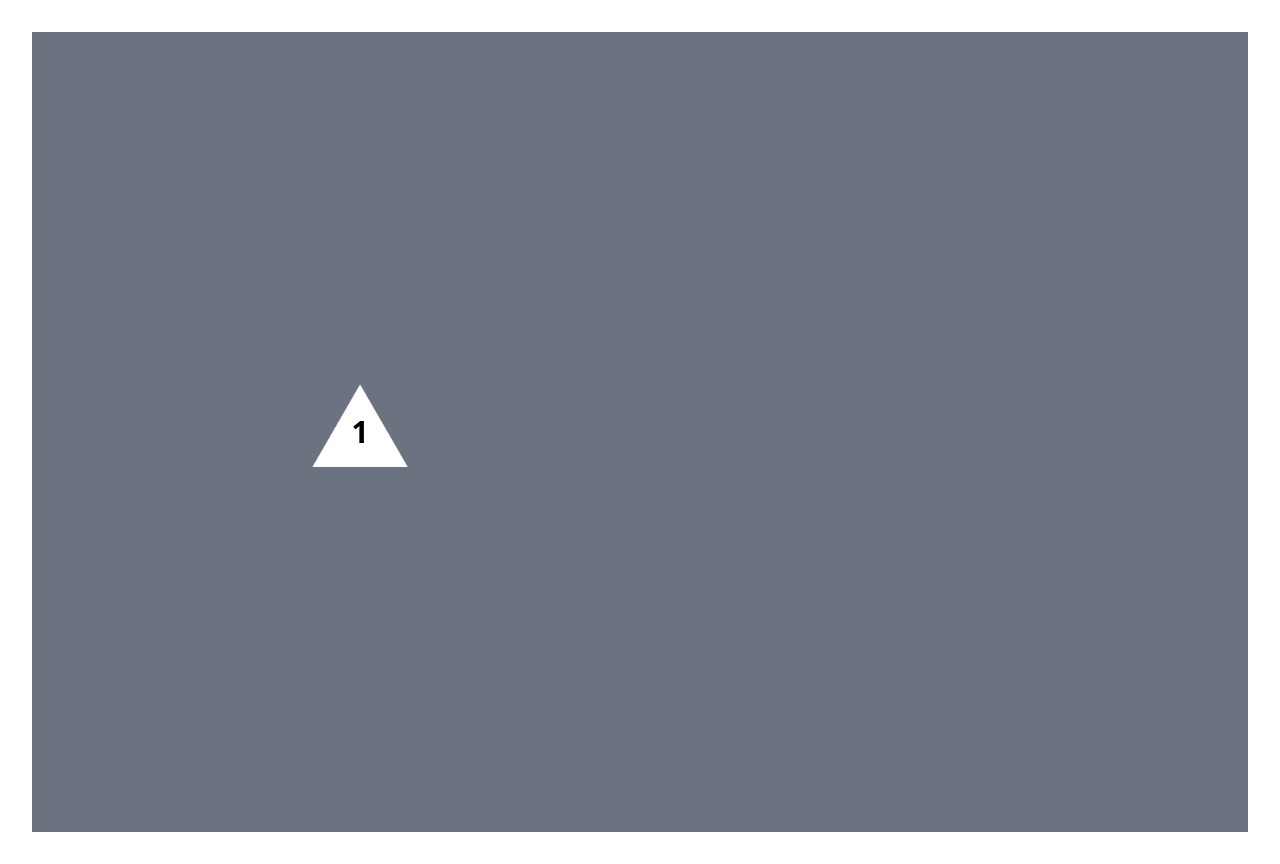
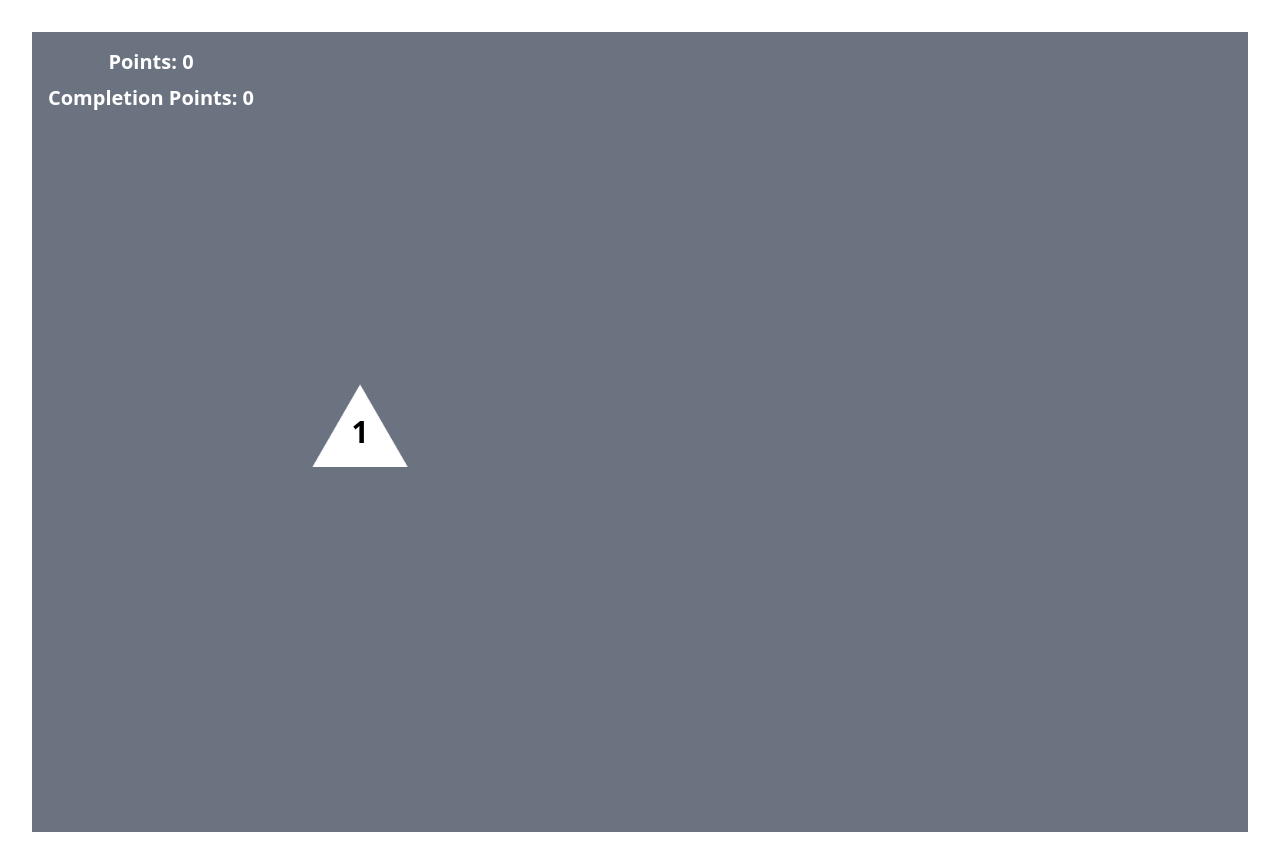
Before and after one commit to PoqaTJ/dice-roller-incremental, a React (Vite) app: page / in a window 1280 px wide. Built offline with nearby package versions, Linux system fonts and the light colour scheme.

Commit message:
Add Points and CompletionPoints

```diff
--- a/src/App.tsx
+++ b/src/App.tsx
@@ -1,13 +1,27 @@
 import './App.css'
 import { DiceSet } from './DiceSet';
+import { GameStateProvider, useGameState } from './GameState';
+
+function CurrencyDisplay() {
+  const { points, completionPoints } = useGameState();
+
+  return (
+    <div className="absolute top-4 left-4 flex flex-col gap-2 text-white">
+      <div className="text-xl">Points: {points}</div>
+      <div className="text-xl">Completion Points: {completionPoints}</div>
+    </div>
+  );
+}
 
 function App() {
-
   return (
-  <div className="flex items-center justify-center bg-gray-500 h-screen text-3xl font-bold text-white-100">
-    <DiceSet />
-  </div>
-  )
+    <GameStateProvider>
+      <div className="flex items-center justify-center bg-gray-500 h-screen text-3xl font-bold text-white-100 relative">
+        <CurrencyDisplay />
+        <DiceSet />
+      </div>
+    </GameStateProvider>
+  );
 }
 
 export default App
--- a/src/DiceSet.tsx
+++ b/src/DiceSet.tsx
@@ -1,36 +1,39 @@
 import { useState, useEffect } from 'react';
 import { Die } from './Die';
 import { GameConfig } from './Game';
+import { useGameState } from './GameState';
 
 const diceTypes = [4, 6, 8, 10, 12, 20];
 
 export function DiceSet() {
   const [activeIndex, setActiveIndex] = useState(0);
-  const [completed, setCompleted] = useState<boolean[]>(Array(diceTypes.length).fill(false));
+  const [isCompleted, setIsCompleted] = useState(false);
+  const { addPoint, addCompletionPoint } = useGameState();
 
-  // Reset the set when all dice are completed
-  useEffect(() => {
-    if (completed.every(isComplete => isComplete)) {
-      const resetTimer = setTimeout(() => {
-        setActiveIndex(0);
-        setCompleted(Array(diceTypes.length).fill(false));
-      }, GameConfig.SET_RESET_DELAY_SECONDS * 1000);
+  function onReset() {
 
-      return () => clearTimeout(resetTimer);
-    }
-  }, [completed]);
+    setActiveIndex(0);
+    setIsCompleted(false);
+  }
+
+  function onSetCompleted() {
+    addCompletionPoint();
+    setIsCompleted(true);
+    setTimeout(() => {
+      onReset();
+    }, GameConfig.SET_RESET_DELAY_SECONDS * 1000);
+  }
 
   function handleRoll(index: number, result: number, sides: number) {
-    if (result === sides && index === activeIndex) {
-      setCompleted((prev) => {
-        const updated = [...prev];
-        updated[index] = true;
-        return updated;
-      });
+    if (result != sides) {
+      return;
+    }
 
-      if (activeIndex < diceTypes.length - 1) {
-        setActiveIndex(index + 1);
-      }
+    addPoint();
+
+    setActiveIndex(index + 1);
+    if (activeIndex === diceTypes.length - 1) {
+      onSetCompleted();
     }
   }
 
@@ -39,7 +42,6 @@ export function DiceSet() {
       {diceTypes.map((sides, index) => {
         const isUnlocked = index <= activeIndex;
         const isActive = index === activeIndex;
-        const isCompleted = completed[index];
 
         return (
           <div
--- /dev/null
+++ b/src/GameState.tsx
@@ -0,0 +1,32 @@
+import { createContext, useContext, useState, ReactNode } from 'react';
+
+interface GameStateContextType {
+  points: number;
+  completionPoints: number;
+  addPoint: () => void;
+  addCompletionPoint: () => void;
+}
+
+const GameStateContext = createContext<GameStateContextType | undefined>(undefined);
+
+export function GameStateProvider({ children }: { children: ReactNode }) {
+  const [points, setPoints] = useState(0);
+  const [completionPoints, setCompletionPoints] = useState(0);
+
+  const addPoint = () => setPoints(prev => prev + 1);
+  const addCompletionPoint = () => setCompletionPoints(prev => prev + 1);
+
+  return (
+    <GameStateContext.Provider value={{ points, completionPoints, addPoint, addCompletionPoint }}>
+      {children}
+    </GameStateContext.Provider>
+  );
+}
+
+export function useGameState() {
+  const context = useContext(GameStateContext);
+  if (context === undefined) {
+    throw new Error('useGameState must be used within a GameStateProvider');
+  }
+  return context;
+}
```
